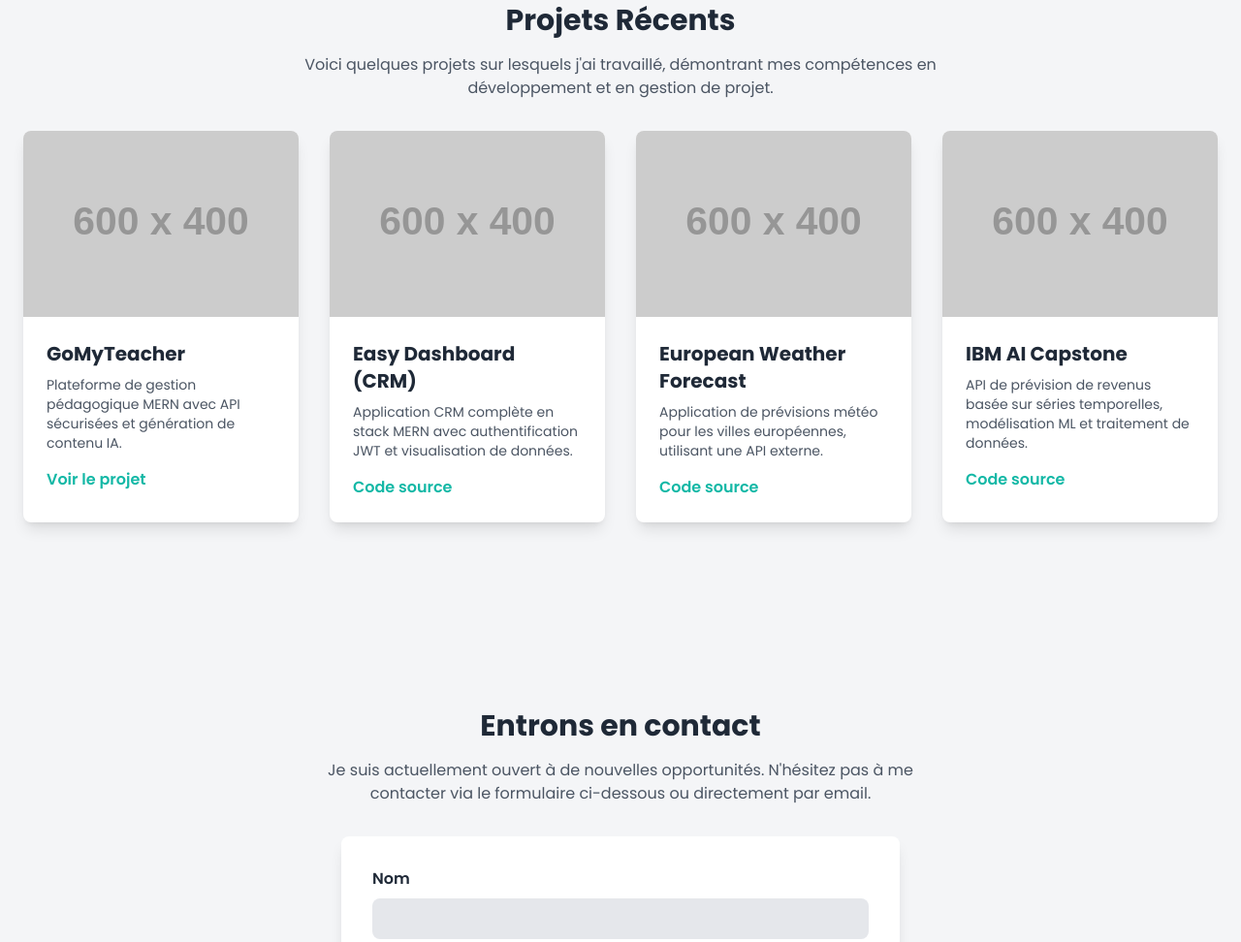
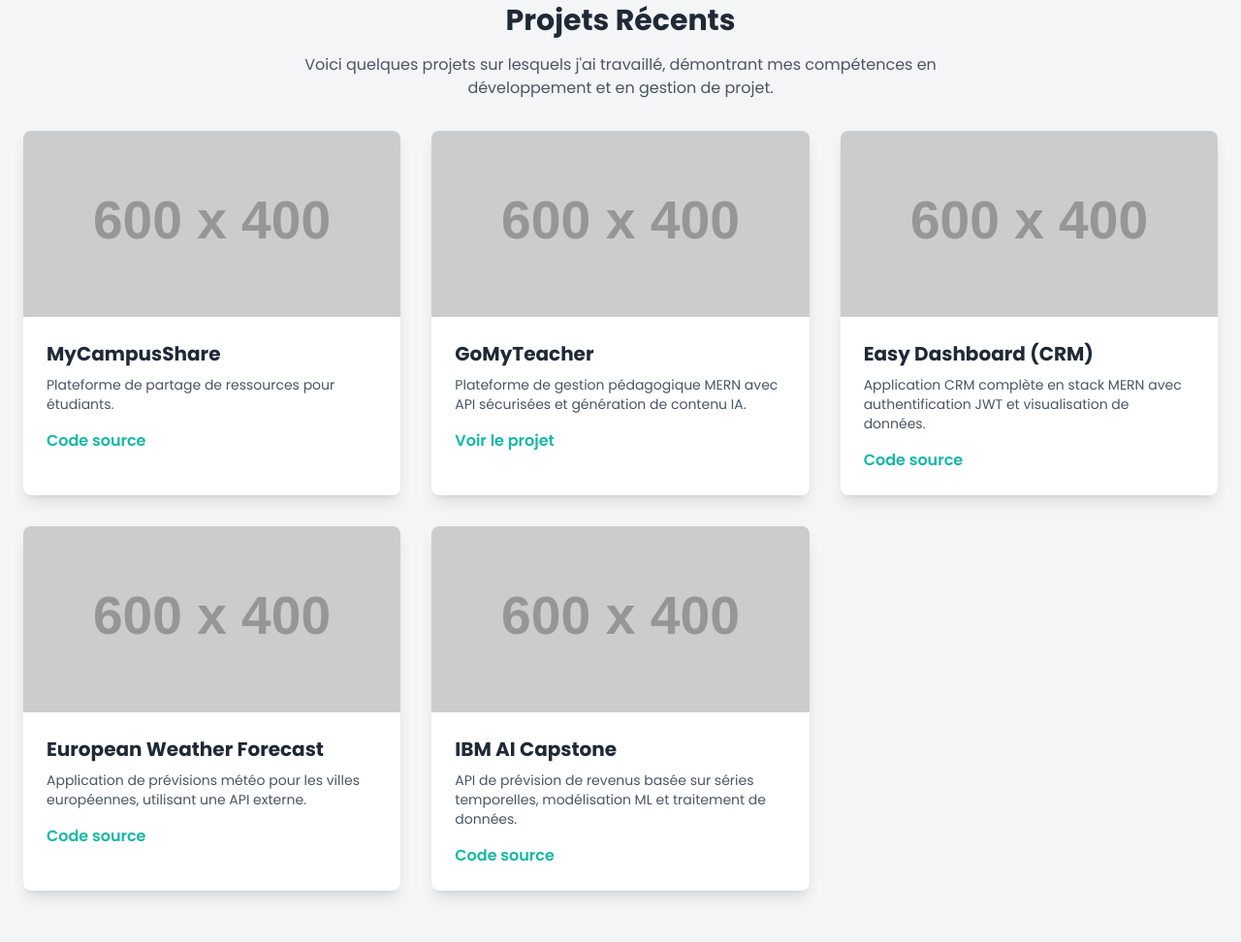
Before and after one commit to Walid-Khalfa/walid-khalfa-portfolio, a plain HTML site: page index.html in a window 1280 px wide. Shown: the part 3067-4039 px from the top of the page at 97% size. Drawn offline with nearby package versions, Linux system fonts and the light colour scheme; placeholder pictures from the web are drawn by us.

Commit message:
Update index.html

```diff
--- a/index.html
+++ b/index.html
@@ -282,26 +282,35 @@
         <section id="projects" class="py-24 fade-in-section">
             <h2 class="text-3xl font-bold text-center mb-4" data-lang="projects_title">Projets Récents</h2>
             <p class="text-center text-secondary mb-8 max-w-2xl mx-auto" data-lang="projects_desc">Voici quelques projets sur lesquels j'ai travaillé, démontrant mes compétences en développement et en gestion de projet.</p>
-            <div class="grid grid-cols-1 md:grid-cols-2 lg:grid-cols-4 gap-8">
-                <!-- Project 1: GoMyTeacher -->
+            <div class="grid grid-cols-1 md:grid-cols-2 lg:grid-cols-3 gap-8">
+                <!-- Project 1: MyCampusShare -->
+                <div class="bg-card rounded-lg shadow-lg overflow-hidden group">
+                    <img src="https://placehold.co/600x400/7c3aed/ffffff?text=MyCampusShare" alt="MyCampusShare Project" class="w-full h-48 object-cover group-hover:scale-105 transition-transform duration-300">
+                    <div class="p-6">
+                        <h3 class="text-xl font-bold mb-2" data-lang="proj1_title">MyCampusShare</h3>
+                        <p class="text-secondary mb-4 text-sm" data-lang="proj1_desc">Plateforme de partage de ressources pour étudiants.</p>
+                        <a href="https://github.com/Walid-Khalfa/MyCampusShare" target="_blank" class="font-semibold accent-color hover:underline" data-lang="source_code">Code source <i class="fab fa-github ml-1"></i></a>
+                    </div>
+                </div>
+                <!-- Project 2: GoMyTeacher -->
                 <div class="bg-card rounded-lg shadow-lg overflow-hidden group">
                     <img src="https://placehold.co/600x400/111827/14b8a6?text=GoMyTeacher" alt="GoMyTeacher Project" class="w-full h-48 object-cover group-hover:scale-105 transition-transform duration-300">
                     <div class="p-6">
-                        <h3 class="text-xl font-bold mb-2" data-lang="proj1_title">GoMyTeacher</h3>
-                        <p class="text-secondary mb-4 text-sm" data-lang="proj1_desc">Plateforme de gestion pédagogique MERN avec API sécurisées et génération de contenu IA.</p>
+                        <h3 class="text-xl font-bold mb-2" data-lang="proj2_title">GoMyTeacher</h3>
+                        <p class="text-secondary mb-4 text-sm" data-lang="proj2_desc">Plateforme de gestion pédagogique MERN avec API sécurisées et génération de contenu IA.</p>
                         <a href="https://gomyteacher.com" target="_blank" class="font-semibold accent-color hover:underline" data-lang="view_project">Voir le projet <i class="fas fa-arrow-right ml-1"></i></a>
                     </div>
                 </div>
-                <!-- Project 2: Easy Dashboard -->
+                <!-- Project 3: Easy Dashboard -->
                 <div class="bg-card rounded-lg shadow-lg overflow-hidden group">
                     <img src="https://placehold.co/600x400/1f2937/f9fafb?text=EasyDashboard" alt="Easy Dashboard Project" class="w-full h-48 object-cover group-hover:scale-105 transition-transform duration-300">
                     <div class="p-6">
-                        <h3 class="text-xl font-bold mb-2" data-lang="proj2_title">Easy Dashboard (CRM)</h3>
-                        <p class="text-secondary mb-4 text-sm" data-lang="proj2_desc">Application CRM complète en stack MERN avec authentification JWT et visualisation de données.</p>
+                        <h3 class="text-xl font-bold mb-2" data-lang="proj3_title">Easy Dashboard (CRM)</h3>
+                        <p class="text-secondary mb-4 text-sm" data-lang="proj3_desc">Application CRM complète en stack MERN avec authentification JWT et visualisation de données.</p>
                         <a href="https://github.com/Walid-Khalfa/easy-dashboard" target="_blank" class="font-semibold accent-color hover:underline" data-lang="source_code">Code source <i class="fab fa-github ml-1"></i></a>
                     </div>
                 </div>
-                <!-- Project 3: European Weather -->
+                <!-- Project 4: European Weather -->
                 <div class="bg-card rounded-lg shadow-lg overflow-hidden group">
                     <img src="https://placehold.co/600x400/3b82f6/ffffff?text=Weather+App" alt="European Weather Forecast Project" class="w-full h-48 object-cover group-hover:scale-105 transition-transform duration-300">
                     <div class="p-6">
@@ -310,12 +319,12 @@
                         <a href="https://github.com/Walid-Khalfa/european-weather-forecast" target="_blank" class="font-semibold accent-color hover:underline" data-lang="source_code">Code source <i class="fab fa-github ml-1"></i></a>
                     </div>
                 </div>
-                <!-- Project 4: IBM AI Capstone -->
+                <!-- Project 5: IBM AI Capstone -->
                 <div class="bg-card rounded-lg shadow-lg overflow-hidden group">
                     <img src="https://placehold.co/600x400/14b8a6/111827?text=AI+Capstone" alt="IBM AI Capstone Project" class="w-full h-48 object-cover group-hover:scale-105 transition-transform duration-300">
                     <div class="p-6">
-                        <h3 class="text-xl font-bold mb-2" data-lang="proj3_title">IBM AI Capstone</h3>
-                        <p class="text-secondary mb-4 text-sm" data-lang="proj3_desc">API de prévision de revenus basée sur séries temporelles, modélisation ML et traitement de données.</p>
+                        <h3 class="text-xl font-bold mb-2" data-lang="proj5_title">IBM AI Capstone</h3>
+                        <p class="text-secondary mb-4 text-sm" data-lang="proj5_desc">API de prévision de revenus basée sur séries temporelles, modélisation ML et traitement de données.</p>
                         <a href="https://github.com/Walid-Khalfa/AI-Enterprise-Workflow-Capstone" target="_blank" class="font-semibold accent-color hover:underline" data-lang="source_code">Code source <i class="fab fa-github ml-1"></i></a>
                     </div>
                 </div>
@@ -384,10 +393,11 @@
                     exp3_title: "Ingénieur Support Applicatif", exp3_company: "Teleperformance Tunisie", exp3_date: "Nov 2012 - Juin 2023",
                     exp3_desc: "<li>Résolution d'incidents techniques (niveau L2/L3).</li><li>Développement de scripts Python pour l'automatisation.</li><li>Documentation de solutions et formation des collègues.</li>",
                     projects_title: "Projets Récents", projects_desc: "Voici quelques projets sur lesquels j'ai travaillé, démontrant mes compétences en développement et en gestion de projet.",
-                    proj1_title: "GoMyTeacher", proj1_desc: "Plateforme de gestion pédagogique MERN avec API sécurisées et génération de contenu IA.",
-                    proj2_title: "Easy Dashboard (CRM)", proj2_desc: "Application CRM complète en stack MERN avec authentification JWT et visualisation de données.",
-                    proj3_title: "IBM AI Capstone", proj3_desc: "API de prévision de revenus basée sur séries temporelles, modélisation ML et traitement de données.",
+                    proj1_title: "MyCampusShare", proj1_desc: "Plateforme de partage de ressources pour étudiants.",
+                    proj2_title: "GoMyTeacher", proj2_desc: "Plateforme de gestion pédagogique MERN avec API sécurisées et génération de contenu IA.",
+                    proj3_title: "Easy Dashboard (CRM)", proj3_desc: "Application CRM complète en stack MERN avec authentification JWT et visualisation de données.",
                     proj4_title: "European Weather Forecast", proj4_desc: "Application de prévisions météo pour les villes européennes, utilisant une API externe.",
+                    proj5_title: "IBM AI Capstone", proj5_desc: "API de prévision de revenus basée sur séries temporelles, modélisation ML et traitement de données.",
                     view_project: "Voir le projet", source_code: "Code source",
                     contact_title: "Entrons en contact", contact_desc: "Je suis actuellement ouvert à de nouvelles opportunités. N'hésitez pas à me contacter via le formulaire ci-dessous ou directement par email.",
                     form_name: "Nom", form_email: "Email", form_message: "Message", form_send: "Envoyer le Message",
@@ -410,10 +420,11 @@
                     exp3_title: "Application Support Engineer", exp3_company: "Teleperformance Tunisia", exp3_date: "Nov 2012 - Jun 2023",
                     exp3_desc: "<li>Resolved technical incidents (L2/L3).</li><li>Developed Python scripts for automation.</li><li>Documented solutions and trained colleagues.</li>",
                     projects_title: "Recent Projects", projects_desc: "Here are a few projects I've worked on, showcasing my skills in development and project management.",
-                    proj1_title: "GoMyTeacher", proj1_desc: "MERN-based educational management platform with secure APIs and AI content generation.",
-                    proj2_title: "Easy Dashboard (CRM)", proj2_desc: "Complete MERN stack CRM application with JWT authentication and data visualization.",
-                    proj3_title: "IBM AI Capstone", proj3_desc: "Revenue forecasting API based on time series, ML modeling, and data processing.",
+                    proj1_title: "MyCampusShare", proj1_desc: "A resource-sharing platform for students.",
+                    proj2_title: "GoMyTeacher", proj2_desc: "MERN-based educational management platform with secure APIs and AI content generation.",
+                    proj3_title: "Easy Dashboard (CRM)", proj3_desc: "Complete MERN stack CRM application with JWT authentication and data visualization.",
                     proj4_title: "European Weather Forecast", proj4_desc: "Weather forecast application for European cities, using an external API.",
+                    proj5_title: "IBM AI Capstone", proj5_desc: "Revenue forecasting API based on time series, ML modeling, and data processing.",
                     view_project: "View Project", source_code: "Source Code",
                     contact_title: "Let's Get in Touch", contact_desc: "I am currently open to new opportunities. Feel free to contact me using the form below or directly by email.",
                     form_name: "Name", form_email: "Email", form_message: "Message", form_send: "Send Message",
@@ -443,10 +454,11 @@
                     edu2: "Master spécialisé en Sécurité des Systèmes d'Information - ISI, Tunis",
                     edu3: "Maîtrise en informatique appliquée à la gestion - FSEGJ, Jendouba",
                     projects_title: "Projets",
-                    proj1: "GoMyTeacher: Plateforme de gestion pédagogique MERN avec API sécurisées et génération de contenu IA.",
-                    proj2: "Easy Dashboard: Application CRM complète en stack MERN avec authentification JWT.",
-                    proj3: "European Weather Forecast: Application de prévisions météo pour les villes européennes.",
-                    proj4: "IBM AI Capstone: API de prévision de revenus basée sur séries temporelles et modélisation ML.",
+                    proj1: "MyCampusShare: Plateforme de partage de ressources pour étudiants.",
+                    proj2: "GoMyTeacher: Plateforme de gestion pédagogique MERN avec API sécurisées et génération de contenu IA.",
+                    proj3: "Easy Dashboard: Application CRM complète en stack MERN avec authentification JWT.",
+                    proj4: "European Weather Forecast: Application de prévisions météo pour les villes européennes.",
+                    proj5: "IBM AI Capstone: API de prévision de revenus basée sur séries temporelles et modélisation ML.",
                     certs_title: "Certifications",
                     certs: "ISTQB Fondation, Azure AZ-900, Java OCPJP, IBM Agile/Scrum, Meta Back-End.",
                     langs_title: "Langues",
@@ -471,10 +483,11 @@
                     edu2: "Specialized Master's in Information Systems Security - ISI, Tunis",
                     edu3: "Bachelor's in Computer Science Applied to Management - FSEGJ, Jendouba",
                     projects_title: "Projects",
-                    proj1: "GoMyTeacher: MERN-based educational management platform with secure APIs and AI content generation.",
-                    proj2: "Easy Dashboard: Complete MERN stack CRM application with JWT authentication.",
-                    proj3: "European Weather Forecast: Weather forecast application for European cities.",
-                    proj4: "IBM AI Capstone: Revenue forecasting API based on time series and ML modeling.",
+                    proj1: "MyCampusShare: A resource-sharing platform for students.",
+                    proj2: "GoMyTeacher: MERN-based educational management platform with secure APIs and AI content generation.",
+                    proj3: "Easy Dashboard: Complete MERN stack CRM application with JWT authentication.",
+                    proj4: "European Weather Forecast: Weather forecast application for European cities.",
+                    proj5: "IBM AI Capstone: Revenue forecasting API based on time series and ML modeling.",
                     certs_title: "Certifications",
                     certs: "ISTQB Foundation, Azure AZ-900, Java OCPJP, IBM Agile/Scrum, Meta Back-End.",
                     langs_title: "Languages",
@@ -713,7 +726,8 @@
                 addText(`• ${cv.proj1}`, { size: 10, color: '#4b5563', spaceAfter: 8 });
                 addText(`• ${cv.proj2}`, { size: 10, color: '#4b5563', spaceAfter: 8 });
                 addText(`• ${cv.proj3}`, { size: 10, color: '#4b5563', spaceAfter: 8 });
-                addText(`• ${cv.proj4}`, { size: 10, color: '#4b5563', spaceAfter: 20 });
+                addText(`• ${cv.proj4}`, { size: 10, color: '#4b5563', spaceAfter: 8 });
+                addText(`• ${cv.proj5}`, { size: 10, color: '#4b5563', spaceAfter: 20 });
 
                 addText(cv.certs_title, { size: 14, style: 'bold', color: '#1f2937', spaceAfter: 10, isTitle: true });
                 addText(cv.certs, { size: 10, color: '#4b5563', spaceAfter: 20 });
```
